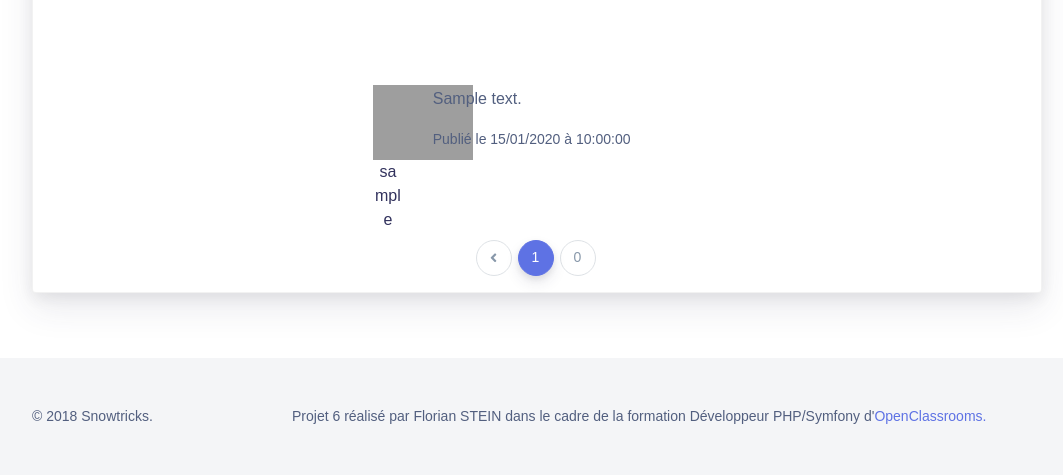
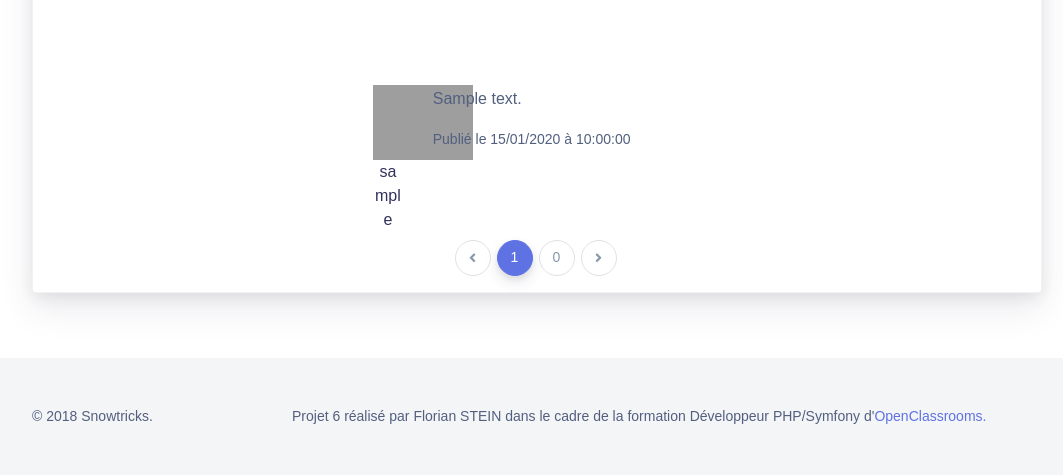
Before and after one commit to FloStn/P6, a Symfony app: template templates/trick.html.twig in a window 1280 px wide. Shown: the part 1599-2074 px from the top of the page, without its empty margins (103-1166 px from the left). Run offline with Twig, Linux system fonts and the light colour scheme; the template is opened without the code that fills it: most values are stand-ins (such as "Sample title", 1, 10 or a date in 2020); grey boxes marked "Sample" are stand-in pictures; some libraries are stand-ins or nearby versions; grey boxes are pictures that could not be loaded.

Commit message:
Editing pagination conditions in trick.html.twig

```diff
--- a/src/Controller/TrickController.php
+++ b/src/Controller/TrickController.php
@@ -86,7 +86,7 @@ class TrickController extends Controller
 
         $start = $perPage * $page - $perPage;
         $limit = $perPage;*/
-        $allComments = $commentRepository->findBy(['trick' => $trick]) ;
+        $allComments = $commentRepository->findBy(['trick' => $trick]);
         $pagination->init($page, $allComments);
         $comments = $commentRepository->getPagination($trick->getId(), $pagination->getStart(), $pagination->getLimit());
         $comment = new Comment();
--- a/templates/trick.html.twig
+++ b/templates/trick.html.twig
@@ -100,25 +100,40 @@
                     {% endfor %}
                 </div>
                 {% if comments is not empty %}
+                {% if page < 1 or page > nbPages %}
+                {% set page = 1 %}
+                {% endif %}
                 <nav aria-label="Page navigation example">
                     <ul class="pagination justify-content-center">
-                        <li class="page-item {% if page == 1 %}disabled{% endif %}">
+                        {% if page <= 1 %}
+                        <li class="page-item disabled">
+                            <a class="page-link" href="#" tabindex="-1">
+                        {% else %}
+                        <li class="page-item">
                             <a class="page-link" href="{{ path('trick_details', {'slug': trick.slug, 'page': page - 1}) }}" tabindex="-1">
+                        {% endif %}
                             <i class="fa fa-angle-left"></i>
                             <span class="sr-only">Previous</span>
                             </a>
                         </li>
                         {% for pg in 1..nbPages %}
-                        <li class="page-item {% if pg == page %}active{% endif %}"><a class="page-link" href={{ path('trick_details', {'slug': trick.slug, 'page': pg}) }}>{{ pg }}</a></li>
+                        {% if pg == page %}
+                        <li class="page-item active"><a class="page-link" href="#">{{ pg }}</a></li>
+                        {% else %}
+                        <li class="page-item"><a class="page-link" href={{ path('trick_details', {'slug': trick.slug, 'page': pg}) }}>{{ pg }}</a></li>
+                        {% endif %}
                         {% endfor %}
-                        {% if page <= nbPages and page >= 1 %}
-                        <li class="page-item {% if page == nbPages %}disabled{% endif %} ">
+                        {% if page < nbPages %}
+                        <li class="page-item">
                             <a class="page-link" href={{ path('trick_details', {'slug': trick.slug, 'page': page + 1}) }}>
+                        {% else %}
+                        <li class="page-item disabled">
+                            <a class="page-link" href="#">
+                        {% endif %}
                             <i class="fa fa-angle-right"></i>
                             <span class="sr-only">Next</span>
                             </a>
                         </li>
-                        {% endif %}
                     </ul>
                 </nav>
                 {% endif %}
```
